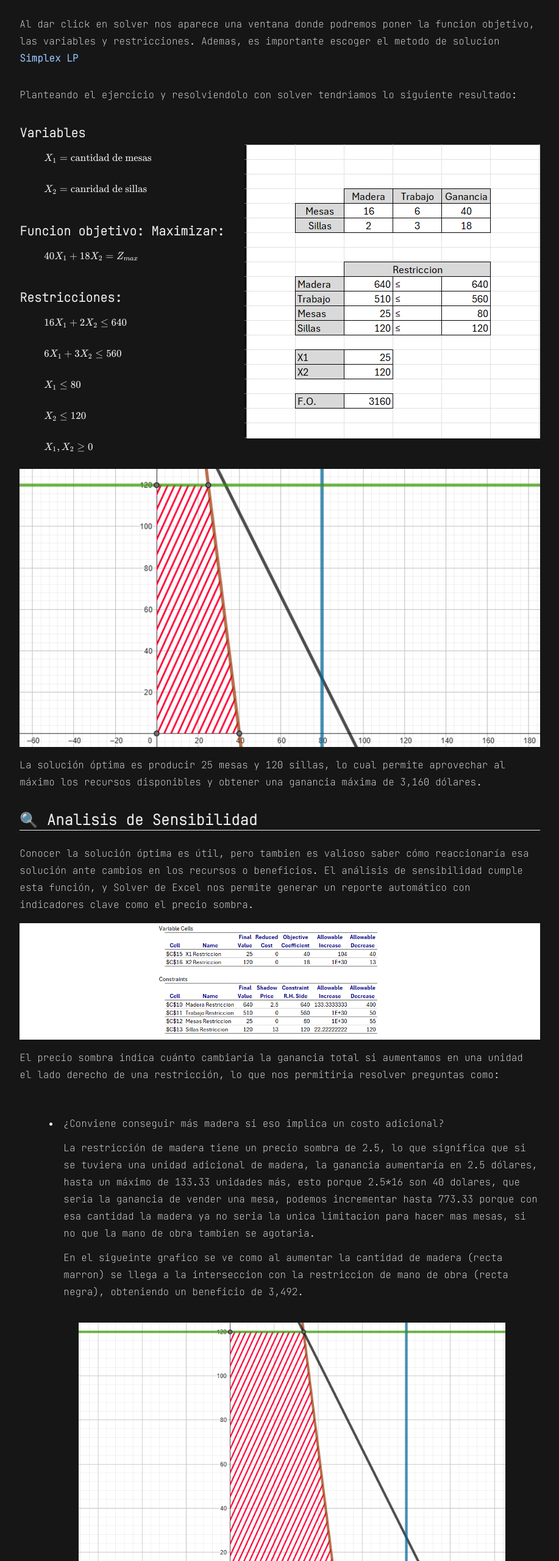
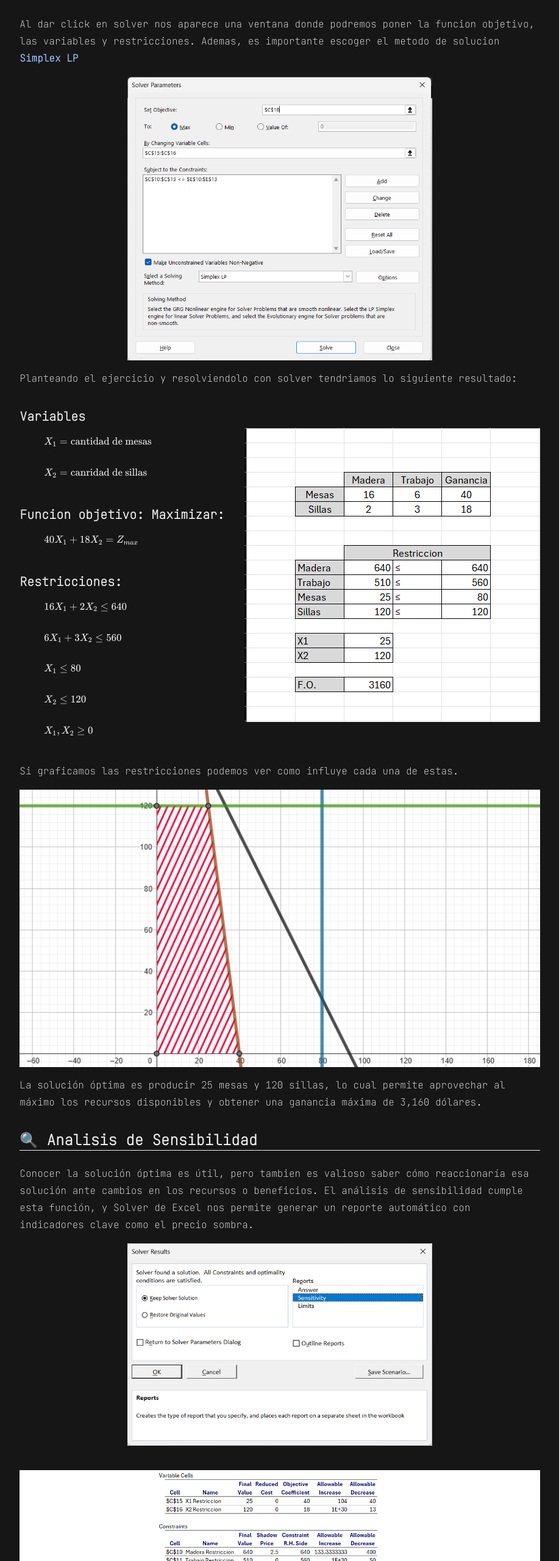
Before and after one commit to KORC-hub/portafolio_io, a Next.js app: page /unit2 in a window 1280 px wide. Shown: the part 1326-3886 px from the top of the page at 61% size, without its empty margins (181-1098 px from the left). Built offline with nearby package versions, Linux system fonts and the light colour scheme.

Commit message:
update unit2 page

```diff
--- a/src/app/unit2/page.tsx
+++ b/src/app/unit2/page.tsx
@@ -26,13 +26,20 @@ export default function SlackVariables() {
   }, []);
 
   const markdownElements = markdownContent.split("---");
-  console.log(markdownElements)
+  console.log(markdownElements);
 
   return (
     <div className="mb-20">
       <Markdown>{markdownElements[0]}</Markdown>
       <TipCard>{markdownElements[1]}</TipCard>
       <Markdown>{markdownElements[2]}</Markdown>
+      <Image
+        className="m-auto"
+        src="/image/SolverSolution/solver.png"
+        width={500}
+        height={500}
+        alt="Tabla 1"
+      />
       <Markdown>{markdownElements[3]}</Markdown>
       <div className="flex justify-between items-start gap-x-8">
         <div className="w-1/2 text-sm">
@@ -61,6 +68,9 @@ export default function SlackVariables() {
           alt="Tabla 1"
         />
       </div>
+      <Markdown>
+        {"Si graficamos las restricciones podemos ver como influye cada una de estas."}
+      </Markdown>
       <Image
         className="m-auto"
         src="/image/SolverSolution/grafico.png"
@@ -70,6 +80,13 @@ export default function SlackVariables() {
       />
       <Markdown>{markdownElements[7]}</Markdown>
       <Markdown>{markdownElements[8]}</Markdown>
+      <Image
+        className="m-auto mb-10"
+        src="/image/SolverSolution/report.png"
+        width={500}
+        height={500}
+        alt="Tabla 1"
+      />
       <Image
         className="m-auto"
         src="/image/SolverSolution/sensitivityReport.png"
```
Lines whose indentation alone changed are shown as unchanged.
